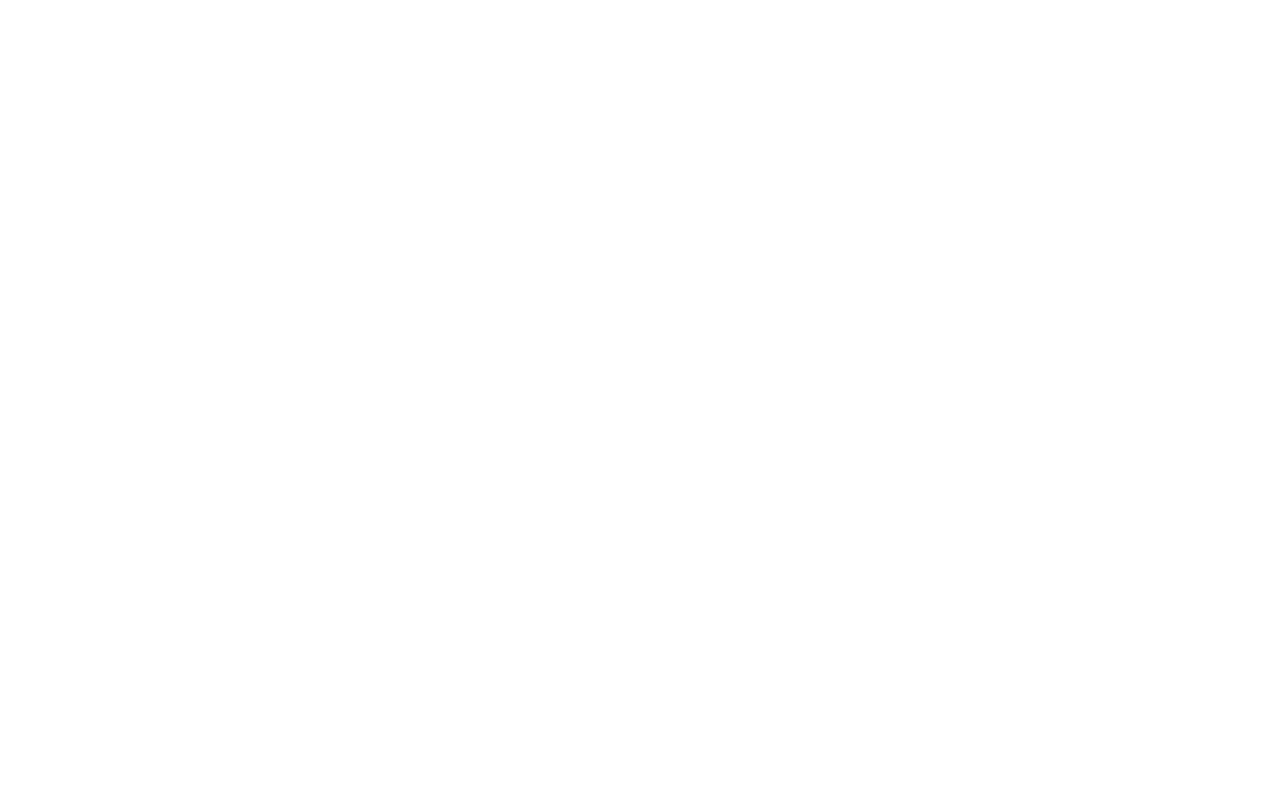
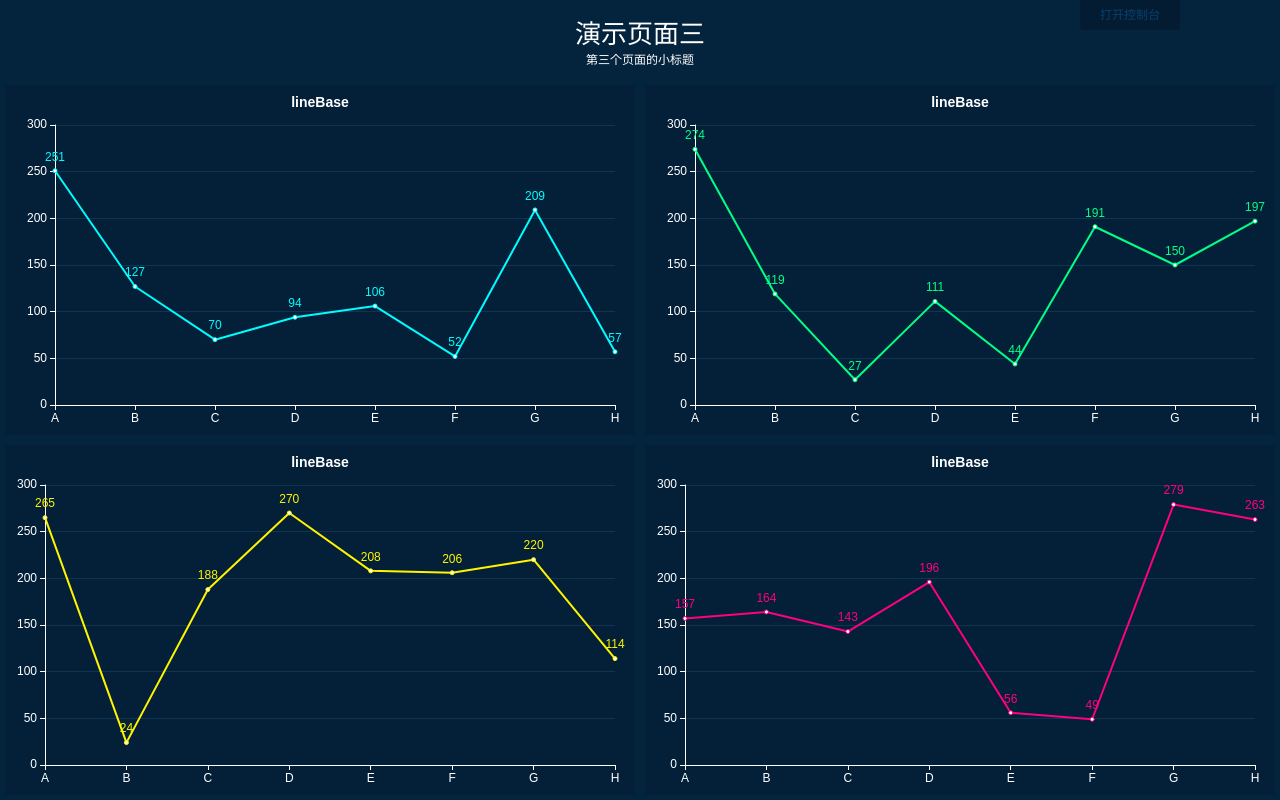
Before and after one commit to FairyEver/wdbc-data-display-system, a Vue app: page /#/screen/demo4 in a window 1280 px wide. Built offline with nearby package versions, Linux system fonts and the light colour scheme.

Commit message:
no message

```diff
--- /dev/null
+++ b/src/components/Charts/Line/Base/index.vue
@@ -0,0 +1,146 @@
+<template>
+  <div ref="chart" :style="style"></div>
+</template>
+
+<script>
+import mixin from '@/components/Charts/mixin.js'
+export default {
+  mixins: [
+    mixin
+  ],
+  props: {
+    // 标题
+    titleText: {type: String, required: false, default: 'Chart'},
+    titleColor: {type: String, required: false, default: '#FFF'},
+    titleSize: {type: String, required: false, default: '14'},
+    // 接口地址
+    url: {type: String, required: false, default: 'x.mock'},
+    // 发送请求的时候带的参数
+    ajaxData: {type: Object, required: false, default: () => ({})},
+    // 发送请求的间隔
+    interval: {type: Number, required: false, default: 10000},
+    // grid 设置
+    gridTop: {type: String, required: false, default: '40'},
+    gridBottom: {type: String, required: false, default: '30'},
+    gridLeft: {type: String, required: false, default: '10%'},
+    gridRight: {type: String, required: false, default: '5%'},
+    // 坐标轴
+    xAxisAxisLineColor: {type: String, required: false, default: '#FFF'},
+    yAxisAxisLineColor: {type: String, required: false, default: '#FFF'},
+    yAxisSplitLineColor: {type: String, required: false, default: '#0F3551'},
+    // series
+    seriesColor: {type: String, required: false, default: '#0F3551'}
+  },
+  data () {
+    return {
+      // 宽高
+      height: 0,
+      width: 0,
+      // 定时器
+      intervalObj: null
+    }
+  },
+  computed: {
+    // 容器样式
+    style () {
+      return {
+        height: `${this.height}px`,
+        width: `${this.width}px`
+      }
+    },
+    option () {
+      return {
+        title: {
+          text: this.titleText,
+          top: '6',
+          left: 'center',
+          textStyle: {
+            color: this.titleColor,
+            fontSize: this.titleSize
+          }
+        },
+        grid: {
+          left: this.gridLeft,
+          right: this.gridRight,
+          top: this.gridTop,
+          bottom: this.gridBottom
+        },
+        xAxis: {
+          data: [],
+          type: 'category',
+          boundaryGap: false,
+          axisLine: {
+            lineStyle: {
+              color: this.xAxisAxisLineColor
+            }
+          }
+        },
+        yAxis: {
+          type: 'value',
+          axisLine: {
+            lineStyle: {
+              color: this.yAxisAxisLineColor
+            }
+          },
+          splitLine: {
+            lineStyle: {
+              color: this.yAxisSplitLineColor
+            }
+          }
+        },
+        series: [
+          {
+            type: 'line',
+            itemStyle: {
+              color: this.seriesColor
+            },
+            label: {
+              normal: {
+                show: true,
+                position: 'top'
+              }
+            },
+            data: []
+          }
+        ]
+      }
+    }
+  },
+  mounted () {
+    this.$emit('mounted')
+  },
+  methods: {
+    // 请求数据 这个函数最后应该返回接口的数据
+    getData () {
+      return new Promise(async (resolve, reject) => {
+        const res = await this.$http.post(this.url, {
+          type: 2,
+          ...this.ajaxData
+        })
+        resolve(res.data.list)
+      })
+    },
+    // 返回拼好的option
+    optionMaker () {
+      return new Promise(async (resolve, reject) => {
+        const data = await this.getData()
+        const option = this.option
+        option.xAxis.data = data.map(e => e.name)
+        option.series[0].data = data.map(e => e.value)
+        resolve(option)
+      })
+    },
+    // 初始化
+    init ({height, width}) {
+      this.updateSize(height, width)
+        .then(async () => {
+          this.chart = this.echarts.init(this.$refs.chart)
+          this.chart.setOption(await this.optionMaker())
+          this.intervalObj = setInterval(async () => {
+            this.chart.setOption(await this.optionMaker())
+          }, this.interval)
+        })
+    }
+  }
+}
+</script>
--- a/src/components/Charts/register.js
+++ b/src/components/Charts/register.js
@@ -3,3 +3,5 @@
 Vue.component('ChartBarBase', resolve => { require(['@/components/Charts/Bar/Base/index.vue'], resolve) })
 
 Vue.component('ChartCountStyle1', resolve => { require(['@/components/Charts/Count/Style1/index.vue'], resolve) })
+
+Vue.component('ChartLineBase', resolve => { require(['@/components/Charts/Line/Base/index.vue'], resolve) })
--- /dev/null
+++ b/src/page/screen/demo4/index.vue
@@ -0,0 +1,65 @@
+<template>
+  <div class="container flex-group col abs-full">
+    <div class="flex-item flex-group col center screen-header" style="height: 80px;">
+      <p class="title">演示页面三</p>
+      <p class="sub-title">第三个页面的小标题</p>
+    </div>
+    <div class="flex-item grow flex-group row">
+      <!-- col -->
+      <div class="flex-item grow flex-group col">
+        <div ref="box-big-1-g" class="flex-item grow hov" style="margin: 5px;">
+          <ChartLineBase
+            ref="box-big-1-g-c"
+            title-text="lineBase"
+            grid-left="50"
+            grid-right="20"
+            :series-color="$color.cyan"
+            @mounted="mountedChartNum ++">
+          </ChartLineBase>
+        </div>
+        <div ref="box-big-2-g" class="flex-item grow hov" style="margin: 5px;">
+          <ChartLineBase
+            ref="box-big-2-g-c"
+            title-text="lineBase"
+            grid-left="40"
+            grid-right="20"
+            :series-color="$color.yellow"
+            @mounted="mountedChartNum ++">
+          </ChartLineBase>
+        </div>
+      </div>
+      <!-- col -->
+      <div class="flex-item grow flex-group col">
+        <div ref="box-big-3-g" class="flex-item grow hov" style="margin: 5px;">
+          <ChartLineBase
+            ref="box-big-3-g-c"
+            title-text="lineBase"
+            grid-left="50"
+            grid-right="20"
+            :series-color="$color.green"
+            @mounted="mountedChartNum ++">
+          </ChartLineBase>
+        </div>
+        <div ref="box-big-4-g" class="flex-item grow hov" style="margin: 5px;">
+          <ChartLineBase
+            ref="box-big-4-g-c"
+            title-text="lineBase"
+            grid-left="40"
+            grid-right="20"
+            :series-color="$color.pink"
+            @mounted="mountedChartNum ++">
+          </ChartLineBase>
+        </div>
+      </div>
+    </div>
+  </div>
+</template>
+
+<script>
+import mixin from '../mixin'
+export default {
+  mixins: [
+    mixin
+  ]
+}
+</script>
--- a/src/router/index.js
+++ b/src/router/index.js
@@ -27,6 +27,12 @@
           path: 'screen/demo3',
           name: 'screen-demo3',
           component: resolve => { require(['@/page/screen/demo3'], resolve) }
+        },
+        {
+          title: '演示页面4',
+          path: 'screen/demo4',
+          name: 'screen-demo4',
+          component: resolve => { require(['@/page/screen/demo4'], resolve) }
         }
       ]
     }
```
